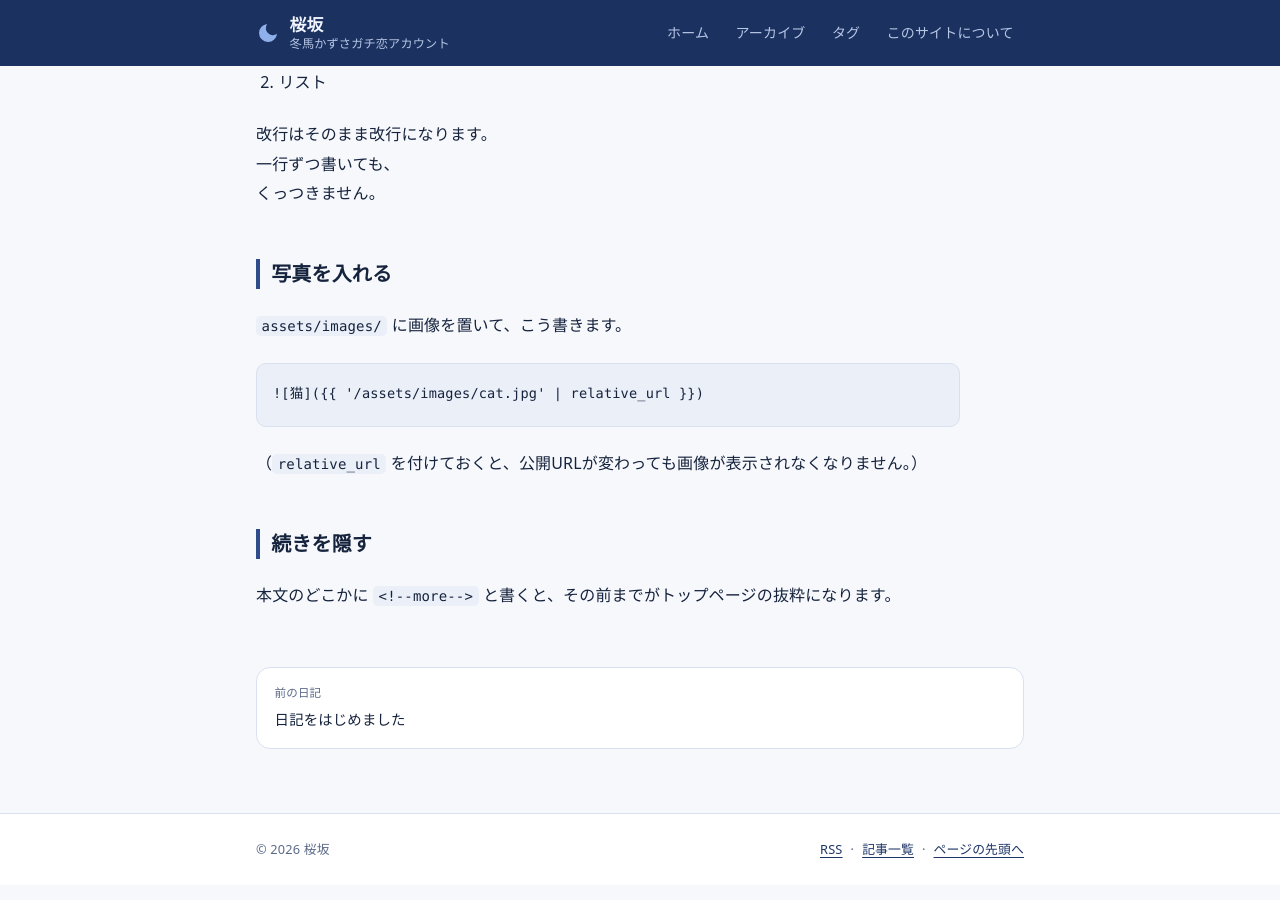
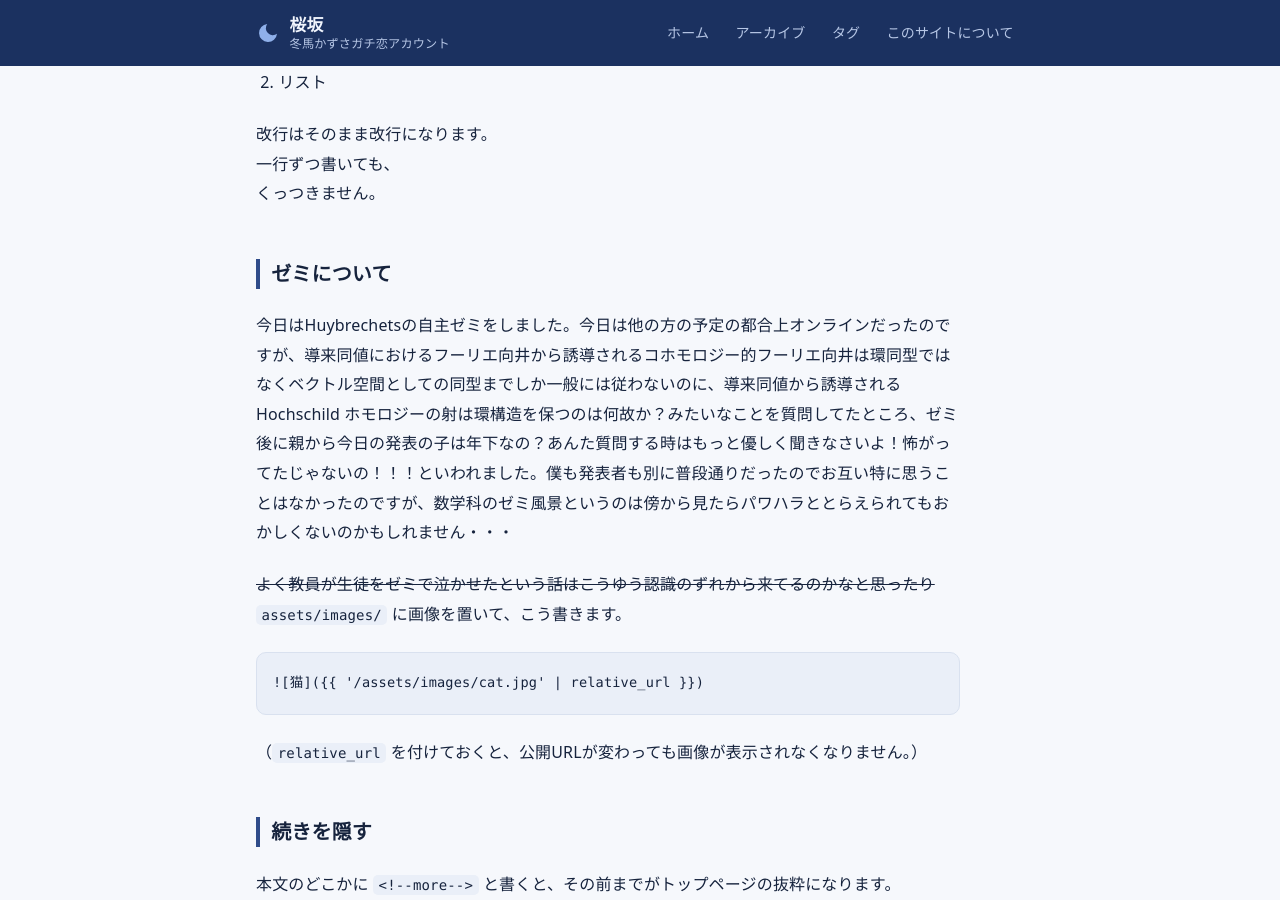
Before and after one commit to sakurazaka-math/sakurazaka-math.github.io, a Jekyll site: the page built from _posts/2026-07-30-hello.md, in a window 1280 px wide and 900 px high, scrolled down 949 px. Built offline with Jekyll 4.4.1, drawn with Linux system fonts in a browser that asks for light colours.

Commit message:
Revise seminar post content and section title
Updated the content of the post to reflect a seminar discussion and changed the section title from '写真を入れる' to 'ゼミについて'.

```diff
--- a/_posts/2026-07-30-hello.md
+++ b/_posts/2026-07-30-hello.md
@@ -29,8 +29,10 @@ mood: ふつう
 一行ずつ書いても、
 くっつきません。
 
-## 写真を入れる
+## ゼミについて
+今日はHuybrechetsの自主ゼミをしました。今日は他の方の予定の都合上オンラインだったのですが、導来同値におけるフーリエ向井から誘導されるコホモロジー的フーリエ向井は環同型ではなくベクトル空間としての同型までしか一般には従わないのに、導来同値から誘導される Hochschild ホモロジーの射は環構造を保つのは何故か？みたいなことを質問してたところ、ゼミ後に親から今日の発表の子は年下なの？あんた質問する時はもっと優しく聞きなさいよ！怖がってたじゃないの！！！といわれました。僕も発表者も別に普段通りだったのでお互い特に思うことはなかったのですが、数学科のゼミ風景というのは傍から見たらパワハラととらえられてもおかしくないのかもしれません・・・
 
+~~よく教員が生徒をゼミで泣かせたという話はこうゆう認識のずれから来てるのかなと思ったり~~
 `assets/images/` に画像を置いて、こう書きます。
 
 {% raw %}
```
